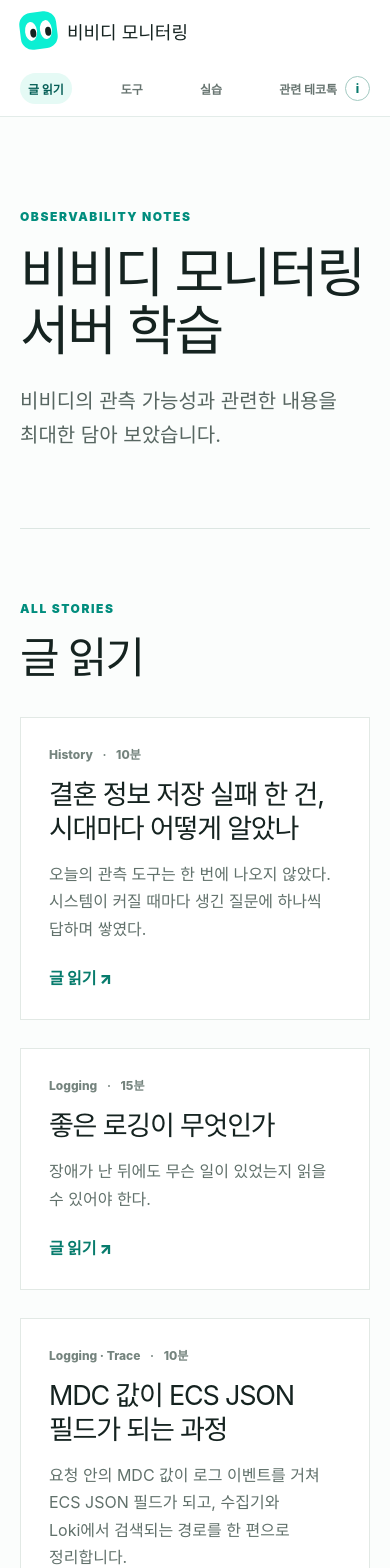
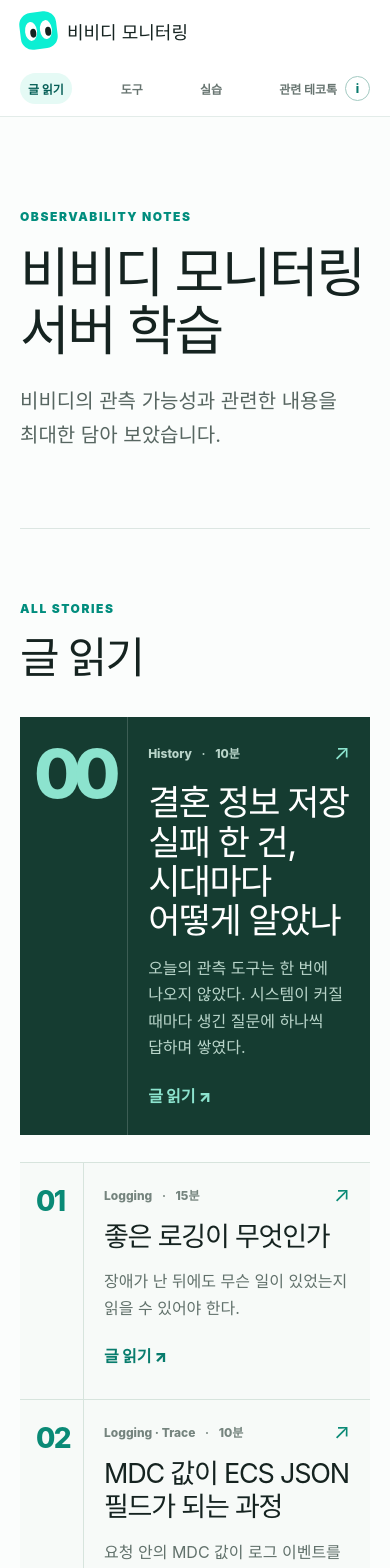
Before and after one commit to kdongsu5509/observabillity, a React (Vite) app: page / in a window 390 px wide. Shown: the top 1568 px of the page. Built offline with nearby package versions, Linux system fonts and the light colour scheme; a web font is replaced by a local one.

Commit message:
Refine reading cards and chapter numbering

```diff
--- a/src/App.jsx
+++ b/src/App.jsx
@@ -142,7 +142,6 @@
       <footer className="footer">
         <Logo />
         <span>로그 한 줄에서 장애 대응까지.</span>
-        <a href="/thanks-to">관련 테코톡 ↗</a>
       </footer>
     </div>
   );
--- a/src/Reading.jsx
+++ b/src/Reading.jsx
@@ -24,10 +24,18 @@
       className={`read-card ${featured ? "is-featured" : ""}`}
       href={`/read/${chapter.id}`}
     >
+      <span className="read-card-index" aria-hidden="true">
+        {chapter.number}
+      </span>
       <div className="read-card-copy">
-        <span className="read-meta">
-          {lesson.category} <b>·</b> {lesson.readTime}
-        </span>
+        <div className="read-card-topline">
+          <span className="read-meta">
+            {lesson.category} <b>·</b> {lesson.readTime}
+          </span>
+          <span className="read-card-arrow" aria-hidden="true">
+            ↗
+          </span>
+        </div>
         <h3>{chapter.title}</h3>
         <p>{chapter.lead}</p>
         <span className="read-more">
--- a/src/lessons.js
+++ b/src/lessons.js
@@ -423,7 +423,7 @@
     summary:
       "메트릭은 서비스의 체온계입니다. 한 요청의 이야기는 로그가 들려주지만, 지금 얼마나 아픈지는 체온의 흐름이 먼저 알려 줍니다.",
     bridge: {
-      prev: "01번 글에서 상담 저장 실패를 구조화 로그로 남겨 한 건씩 찾을 수 있게 됐습니다.",
+      prev: "02번 글에서 상담 저장 실패를 구조화 로그로 남겨 한 건씩 찾을 수 있게 됐습니다.",
       now: "그런데 “지금 상담 저장 실패가 늘고 있나?”는 로그를 한 줄씩 세서 답하기엔 느립니다. 숫자를 따로 재게 된 과정을 따라갑니다.",
     },
     preRead: ["metrics", "micrometer"],
@@ -592,7 +592,7 @@
     summary:
       "trace_id는 한 요청의 번호표입니다. 섞인 로그 더미에서 같은 손님이 남긴 발자국을 찾게 해 주죠.",
     bridge: {
-      prev: "02번 글에서 메트릭으로 “14시부터 상담가 느려졌다”는 것까지 알았습니다.",
+      prev: "03번 글에서 메트릭으로 “14시부터 상담가 느려졌다”는 것까지 알았습니다.",
       now: "이제 그 시간대의 결혼 정보 요청 하나를 골라, 그 손님이 남긴 로그와 구간을 번호표로 이어 봅니다. 서버 한 대 안에서 시작해 서비스 경계를 넘기까지 순서대로 갑니다.",
     },
     preRead: ["mdc", "tracing"],
@@ -762,7 +762,7 @@
     summary:
       "계측 데이터는 택배와 같습니다. 포장 방식(API·SDK)과 송장 양식(OTLP)이 통일돼야 어느 창고로든 보낼 수 있죠.",
     bridge: {
-      prev: "03번 글에서 trace_id로 상담 저장 실패 요청의 로그와 구간을 잇는 방법을 봤습니다.",
+      prev: "04번 글에서 trace_id로 상담 저장 실패 요청의 로그와 구간을 잇는 방법을 봤습니다.",
       now: "그렇게 만든 트레이스·메트릭·로그는 앱 밖으로 배송돼야 저장됩니다. 제품마다 달랐던 포장과 송장이 하나의 표준으로 모이기까지를 따라갑니다.",
     },
     preRead: ["otel", "otlp"],
@@ -777,7 +777,7 @@
         name: "창고마다 다른 포장과 송장",
         example:
           "결혼 서비스 앱 → 저장소 A 전용 SDK\n상담 앱 → 저장소 B 전용 에이전트",
-        body: "03번 글의 Zipkin·Jaeger 시절에는 창고(저장소)가 저마다의 방식으로 택배를 받았습니다. 앱마다 특정 제품의 SDK나 에이전트를 붙이고, 그 제품이 기대하는 필드와 전송 방식에 맞췄습니다. 로그·메트릭·트레이스의 포장 방식도, 요청을 잇는 문맥을 전달하는 방법도 제품마다 달랐습니다.",
+        body: "04번 글의 Zipkin·Jaeger 시절에는 창고(저장소)가 저마다의 방식으로 택배를 받았습니다. 앱마다 특정 제품의 SDK나 에이전트를 붙이고, 그 제품이 기대하는 필드와 전송 방식에 맞췄습니다. 로그·메트릭·트레이스의 포장 방식도, 요청을 잇는 문맥을 전달하는 방법도 제품마다 달랐습니다.",
         question:
           "상담 저장 실패 트레이스를 보낼 창고를 바꾸면, 앱에서 무엇이 같이 바뀔까요?",
         answer:
@@ -922,7 +922,7 @@
     summary:
       "Alloy는 택배 기사, 세 저장소는 물건 종류별 창고, Grafana는 창고를 함께 살피는 관제실입니다.",
     bridge: {
-      prev: "04번 글에서 OpenTelemetry와 OTLP로 데이터를 앱 밖으로 배송하는 길을 봤습니다.",
+      prev: "05번 글에서 OpenTelemetry와 OTLP로 데이터를 앱 밖으로 배송하는 길을 봤습니다.",
       now: "이번에는 받는 쪽입니다. 상담 저장 실패 기록을 서버에 직접 들어가 보던 시절부터, 택배 기사·창고·관제실로 역할을 나눈 비비디의 구성까지 순서대로 갑니다.",
     },
     preRead: ["alloy", "grafana"],
@@ -1386,7 +1386,7 @@
     summary:
       "알림은 문 앞의 초인종입니다. 울리는 기준뿐 아니라 누가 듣고 누가 문을 열지도 정해야 합니다.",
     bridge: {
-      prev: "05번 글까지 상담 저장 실패 기록을 모으고, 저장하고, Grafana에서 조회하는 길을 완성했습니다.",
+      prev: "06번 글까지 상담 저장 실패 기록을 모으고, 저장하고, Grafana에서 조회하는 길을 완성했습니다.",
       now: "하지만 화면은 누군가 열어 봐야 의미가 있습니다. 새벽 3시에 상담 저장 실패가 늘면 누가 어떻게 알까요? 초인종이 생기고 다듬어진 과정을 따라갑니다.",
     },
     preRead: ["alert", "contact"],
@@ -1511,7 +1511,7 @@
     summary:
       "성능 테스트는 고속도로의 차를 늘려 보는 일입니다. 차 한 대가 얼마나 걸리는지와 시간당 몇 대가 지나가는지는 다른 숫자죠.",
     bridge: {
-      prev: "06번 글에서 상담 저장 실패가 늘면 당번에게 알리는 길을 만들었습니다.",
+      prev: "07번 글에서 상담 저장 실패가 늘면 당번에게 알리는 길을 만들었습니다.",
       now: "이번에는 장애가 나기 전에 결혼 정보 API에 일부러 차를 늘려 한계를 확인합니다. 한 번 눌러 보는 것에서 코드로 쓰는 부하 시나리오까지 따라갑니다.",
     },
     preRead: ["k6", "k6result"],
@@ -1573,7 +1573,7 @@
         era: "지금",
         name: "세 숫자를 같은 시간축에서 보기",
         example: "부하 ↔ 처리량 ↔ p95·오류",
-        body: "처리량, 응답 시간, 오류를 나란히 봅니다. 처리량은 시간당 지나간 차의 수이고, 응답 시간은 차 한 대가 걸린 시간입니다. p95는 느린 쪽 5%가 시작되는 경계입니다. 여기에 02번 글의 포화 지표와 03번 글의 트레이스를 겹쳐 읽습니다.",
+        body: "처리량, 응답 시간, 오류를 나란히 봅니다. 처리량은 시간당 지나간 차의 수이고, 응답 시간은 차 한 대가 걸린 시간입니다. p95는 느린 쪽 5%가 시작되는 경계입니다. 여기에 03번 글의 포화 지표와 04번 글의 트레이스를 겹쳐 읽습니다.",
         question: "그다음에는 무조건 서버를 늘릴까요?",
         answer:
           "원인을 먼저 좁혀야 합니다. DB 연결, 스레드, CPU와 트레이스를 함께 보면 어느 구간이 막혔는지 판단할 수 있습니다.",
@@ -1618,7 +1618,7 @@
     summary:
       "장애 조사는 탐정 일과 닮았습니다. 첫 알림이 사건 범위를 알려 주고, 숫자·로그·트레이스라는 증거가 같은 이야기를 하는지 확인합니다.",
     bridge: {
-      prev: "01~07번 글에서 로그·메트릭·트레이스를 만들고, 모으고, 알림과 성능 테스트까지 다뤘습니다.",
+      prev: "01~08번 글에서 로그·메트릭·트레이스를 만들고, 모으고, 알림과 성능 테스트까지 다뤘습니다.",
       now: "이제 “상담 저장 실패율 상승” 알림 한 건을 받았다고 가정합니다. 지금까지 만든 도구를 사건이 흘러가는 시간 순서대로 꺼내 씁니다.",
     },
     preRead: ["sre", "explore"],
--- a/src/styles/new.css
+++ b/src/styles/new.css
@@ -65,27 +65,56 @@
 .read-grid {
   display: grid;
   grid-template-columns: repeat(2, minmax(0, 1fr));
-  gap: 28px;
+  gap: 0 28px;
   padding-bottom: 80px;
 }
 .read-card {
-  display: block;
+  position: relative;
+  display: flex;
+  min-width: 0;
+  min-height: 238px;
   text-decoration: none;
-  background: #fff;
-  border: 1px solid #e2e9e5;
+  background: #f7faf8;
+  border-top: 1px solid #d7e4dd;
+  border-bottom: 1px solid #d7e4dd;
+  margin-top: -1px;
   transition:
+    background 0.2s,
     transform 0.2s,
-    box-shadow 0.2s;
+    border-color 0.2s;
 }
 .read-card:hover {
-  transform: translateY(-4px);
-  box-shadow: 0 15px 40px #123b2917;
+  z-index: 1;
+  transform: translateY(-3px);
+  background: #edf8f3;
+  border-color: #92cabb;
 }
 .read-card.is-featured {
   grid-column: 1/-1;
+  min-height: 278px;
+  margin: 0 0 28px;
+  background: #153c31;
+  border: 0;
+  color: #fff;
+}
+.read-card-index {
+  flex: 0 0 86px;
+  padding: 24px 0 0 24px;
+  color: #0a8a76;
+  font: 800 28px/1 var(--font-display);
+  letter-spacing: -0.06em;
+  border-right: 1px solid #d7e4dd;
 }
 .read-card-copy {
-  padding: 25px 28px 30px;
+  flex: 1;
+  min-width: 0;
+  padding: 24px 28px 28px;
+}
+.read-card-topline {
+  display: flex;
+  align-items: center;
+  justify-content: space-between;
+  gap: 14px;
 }
 .read-meta {
   color: #75847e;
@@ -102,10 +131,50 @@
 .read-card p {
   color: #61716b;
   margin: 0 0 22px;
+  line-height: 1.65;
 }
 .read-more {
   font-weight: 900;
   color: #087c6d;
+}
+.read-card-arrow {
+  flex: none;
+  color: #0a8a76;
+  font-size: 21px;
+  line-height: 1;
+  transition: transform 0.2s;
+}
+.read-card:hover .read-card-arrow {
+  transform: translate(3px, -3px);
+}
+.read-card.is-featured .read-card-index {
+  flex-basis: 174px;
+  padding: 28px 24px;
+  color: #8ce3ce;
+  font-size: clamp(74px, 10vw, 142px);
+  letter-spacing: -0.11em;
+  border-right-color: #ffffff2b;
+}
+.read-card.is-featured .read-card-copy {
+  padding: 35px 44px 38px;
+}
+.read-card.is-featured .read-meta,
+.read-card.is-featured p {
+  color: #b9d5ca;
+}
+.read-card.is-featured h3 {
+  max-width: 690px;
+  font-size: clamp(35px, 5vw, 58px);
+  line-height: 1.12;
+  margin: 20px 0 15px;
+}
+.read-card.is-featured .read-card-arrow,
+.read-card.is-featured .read-more {
+  color: #8ce3ce;
+}
+.read-card.is-featured:hover {
+  background: #1b493b;
+  border-color: transparent;
 }
 .empty-reading {
   padding: 40px 0 100px;
@@ -2237,7 +2306,22 @@
     grid-template-columns: 1fr;
   }
   .read-card.is-featured {
-    display: block;
+    display: flex;
+  }
+  .read-card-index {
+    flex-basis: 64px;
+    padding-left: 16px;
+  }
+  .read-card-copy {
+    padding: 21px 20px 24px;
+  }
+  .read-card.is-featured .read-card-index {
+    flex-basis: 72px;
+    padding: 22px 14px;
+    font-size: 68px;
+  }
+  .read-card.is-featured .read-card-copy {
+    padding: 25px 20px 28px;
   }
   .read-list-head {
     align-items: start;
```
Also changed, not shown: src/content.js.
